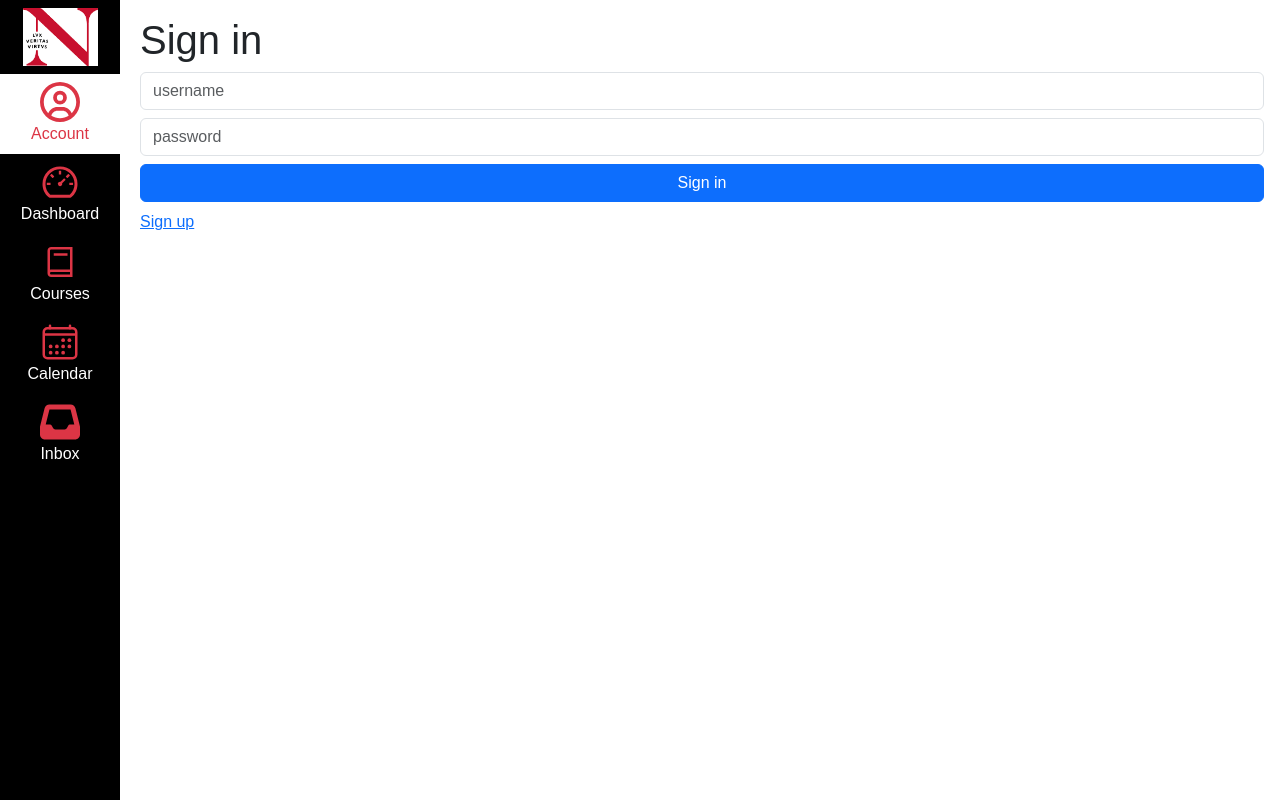
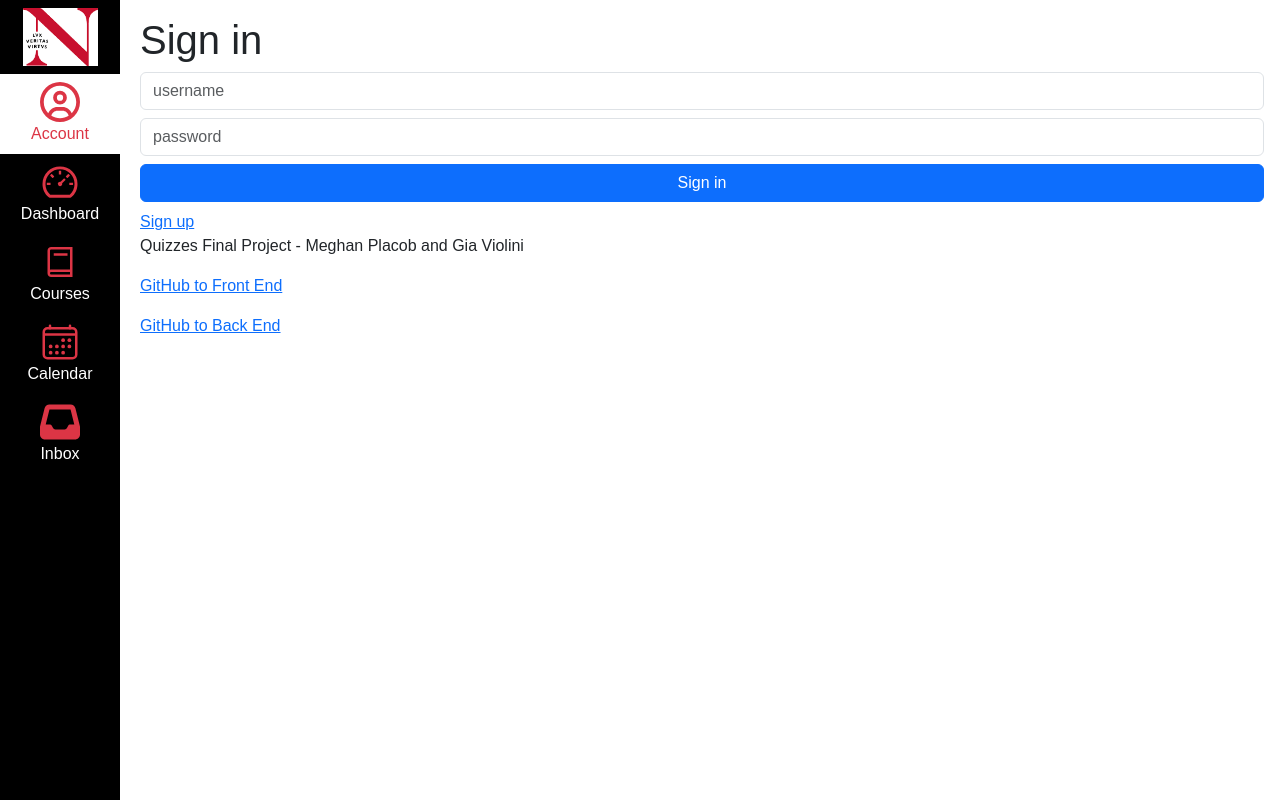
Before and after one commit to r3ngem/kambaz-quizzes-final-front-end, a Next.js app: page /Account/Signin in a window 1280 px wide. Built offline with nearby package versions, Linux system fonts and the light colour scheme; no server answers.

Commit message:
links added

```diff
--- a/app/(Kambaz)/Account/Signin/page.tsx
+++ b/app/(Kambaz)/Account/Signin/page.tsx
@@ -31,5 +31,10 @@ export default function Signin() {
      <Button onClick={signin} id="wd-signin-btn" className="btn btn-primary w-100 mb-2">
      Sign in </Button>
      <Link href="Signup" id="wd-signup-link"> Sign up </Link>
+     <footer>
+      <p>Quizzes Final Project - Meghan Placob and Gia Violini</p>
+      <p><a href="https://github.com/r3ngem/kambaz-quizzes-final-front-end">GitHub to Front End</a></p>
+      <p><a href="https://github.com/r3ngem/kambaz-quizzes-final-back-end">GitHub to Back End</a></p>
+    </footer>
    </div>
 );}
```
